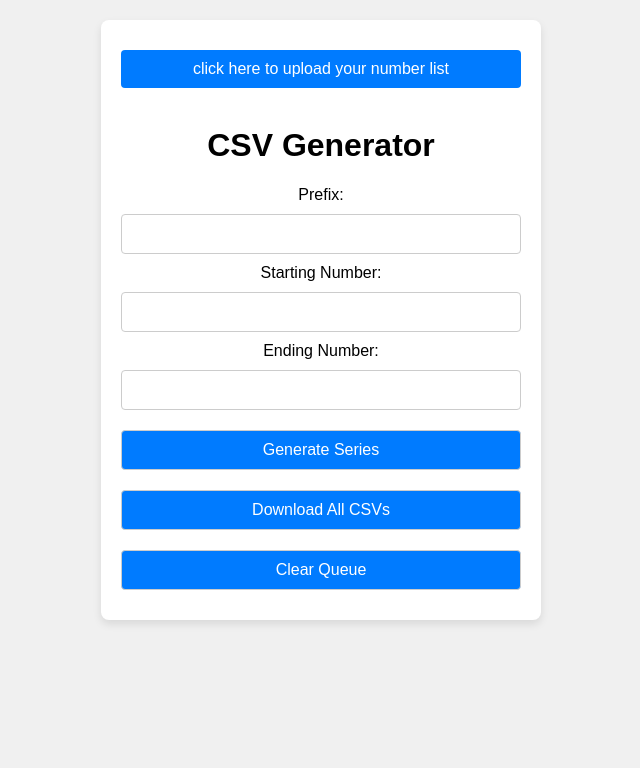
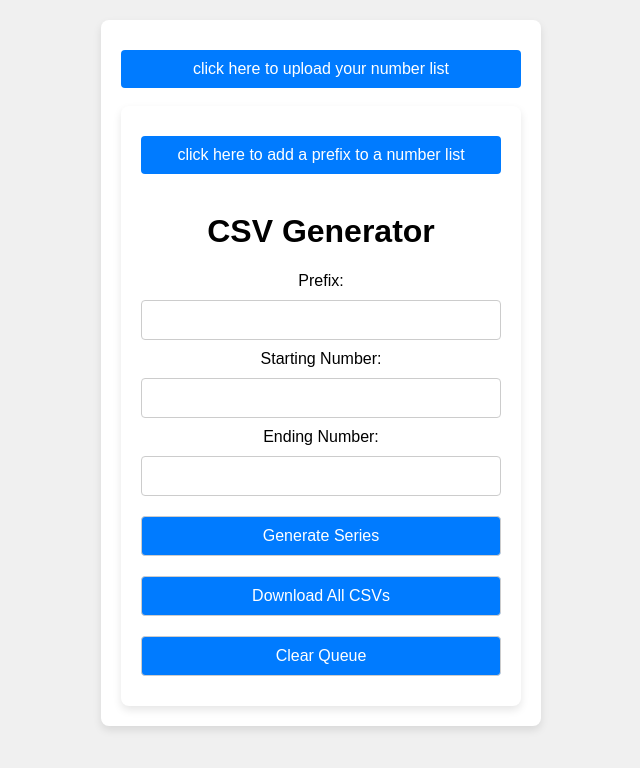
Before and after one commit to AbbassHaidar/anigenerator, a plain HTML site: page index.html in a window 1280 px wide. Shown: the whole page, without its empty margins (319-959 px from the left). Drawn offline with Linux system fonts and the light colour scheme.

Commit message:
Update index.html

```diff
--- a/index.html
+++ b/index.html
@@ -64,6 +64,9 @@
 <body>
     <div class="container">
         <a class="bluelink" href="anigeneratorfromfile.html">click here to upload your number list</a>
+    </br>
+    <div class="container">
+        <a class="bluelink" href="addprefixtolist.html">click here to add a prefix to a number list</a>
     </br>
         <h1>CSV Generator</h1>
         <label for="prefix">Prefix:</label>
```
